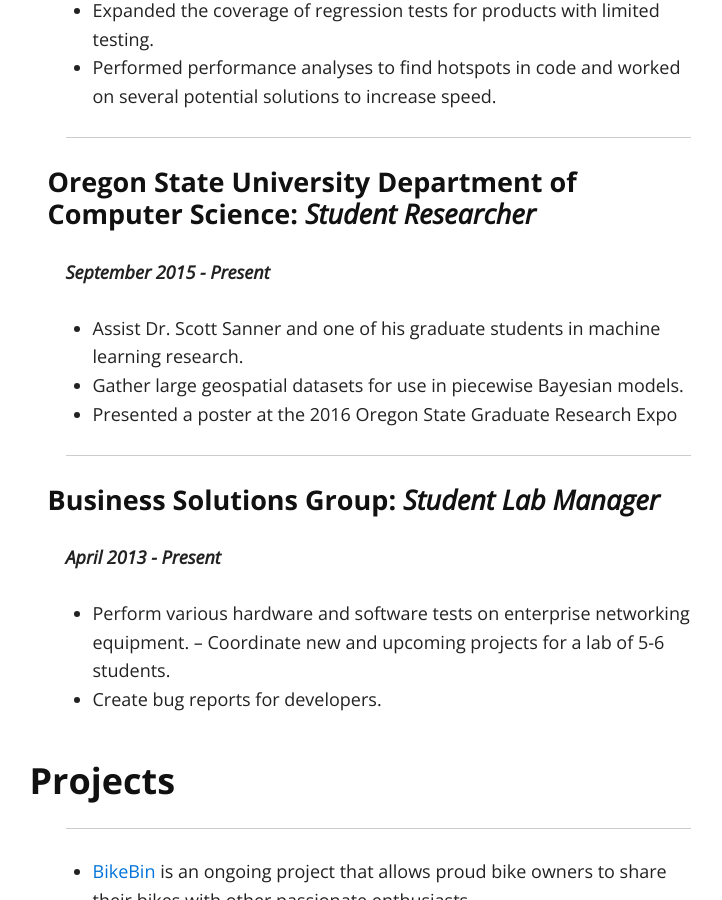
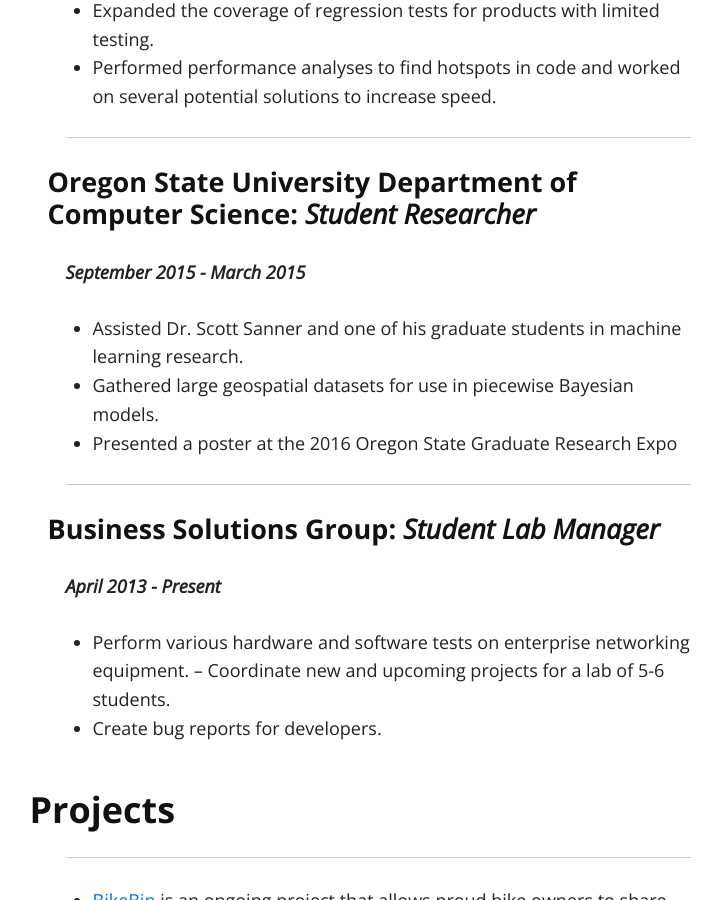
Before and after one commit to benrbrook/personal-page, a Jekyll site: the page built from index.md, in a window 1280 px wide and 900 px high, scrolled down 880 px. Shown: the whole window, without its empty margins (262-984 px from the left). Built offline with Jekyll 4.4.1, drawn with Linux system fonts in a browser that asks for light colours.

Commit message:
Update student research position

```diff
--- a/index.md
+++ b/index.md
@@ -21,10 +21,10 @@ solutions to increase speed.
 
 #### Oregon State University Department of Computer Science: *Student Researcher*
 
-**_September 2015 - Present_**
+**_September 2015 - March 2015_**
 
-* Assist Dr. Scott Sanner and one of his graduate students in machine learning research.
-* Gather large geospatial datasets for use in piecewise Bayesian models.
+* Assisted Dr. Scott Sanner and one of his graduate students in machine learning research.
+* Gathered large geospatial datasets for use in piecewise Bayesian models.
 * Presented a poster at the 2016 Oregon State Graduate Research Expo
 
 ---
```
